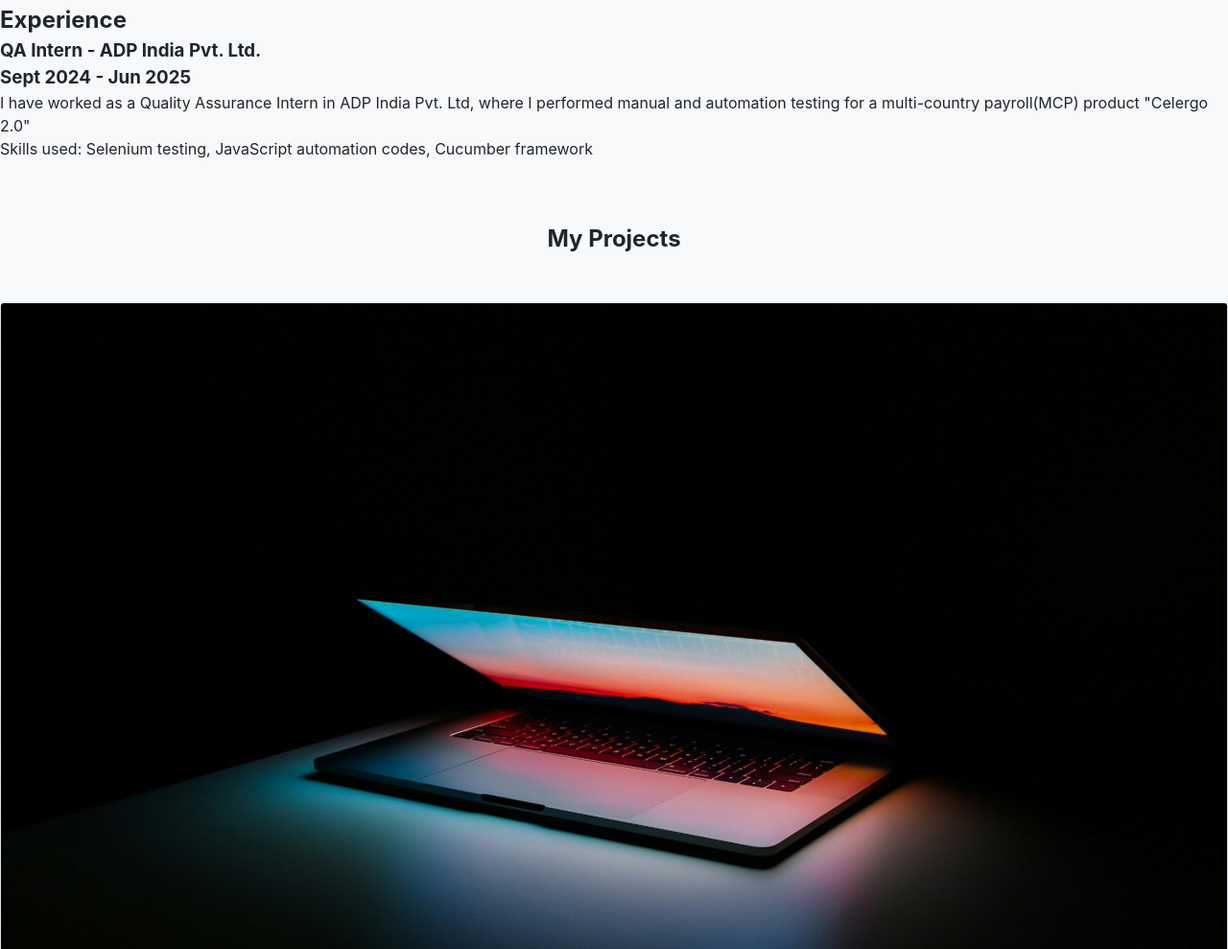
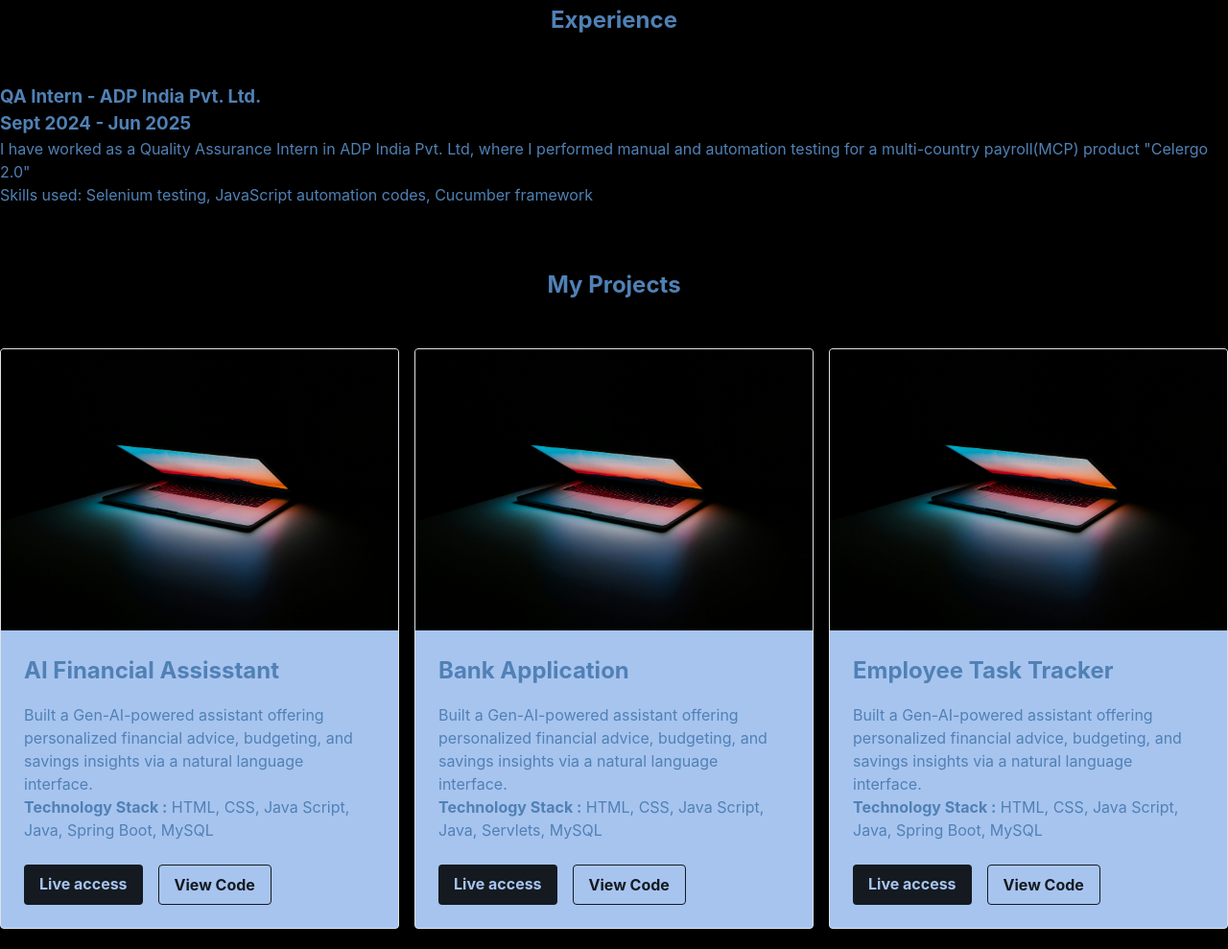
Before and after one commit to Zehruddin/Portfolio, a plain HTML site: page index.html in a window 1280 px wide. Shown: the part 1291-2280 px from the top of the page at 96% size. Drawn offline with Linux system fonts and the light colour scheme.

Commit message:
project section

```diff
--- a/css/style.css
+++ b/css/style.css
@@ -15,17 +15,21 @@
      COLOR PALETTE - LIGHT THEME
      ======================================== */
   /* A vibrant, accessible blue for primary interactive elements like links and buttons. */
-  --primary-color: #388de8;
+  /* --primary-color: #388de8; */
+  --primary-color: #141a20;
   /* A muted gray for secondary text or less important elements. */
   --secondary-color: #6c757d;
   /* A very light gray for the main page background, which is softer on the eyes than pure white. */
-  --background-color: #f8f9fa;
+  --background-color: #000000;
   /* White for surfaces that should stand out from the background, like cards, headers, and forms. */
-  --surface-color: #ffffff;
+  /* --surface-color: #ffffff; */
+  --surface-color: #a7c4ef;
   /* A dark, highly readable color for main text content. We use a dark gray instead of pure black for better readability. */
-  --text-color: #212529;
+  /* --text-color: #212529; */
+  --text-color: #5081b5;
   /* A slightly lighter text color for subtitles, placeholders, or less emphasized text. */
-  --text-color-light: #495057;
+  /* --text-color-light: #495057; */
+  --text-color-light: #2c74c2;
   /* A subtle border color for elements like cards and form inputs. */
   --border-color: #dee2e6;
   /* A subtle shadow color to give elements depth. */
@@ -138,6 +142,7 @@ header nav ul li a{
     color: var(--text-color);
     font-weight: var(--font-weight-bold);
     padding: 0.5rem;
+    text-align: center;
 }
 #hero {
   min-height: 90vh;
@@ -276,3 +281,11 @@ header nav ul li a{
   color: var(--primary-color);
   border: 1px solid var(--primary-color);
 }
+.projects-container{
+  display: flex;
+  gap: var(--spacing-unit);
+}
+#experience h1 {
+  text-align: center;
+  margin-bottom: calc(var(--spacing-unit) * 3);
+}
--- a/index.html
+++ b/index.html
@@ -43,7 +43,7 @@
     </section>
     <section id="experience">
         <div class="container">
-            <h2>Experience</h2>
+            <h1>Experience</h1>
             <h3>QA Intern - ADP India Pvt. Ltd.</h3><h3>Sept 2024 - Jun 2025</h3>
             <p>I have worked as a Quality Assurance Intern in ADP India Pvt. Ltd, where I performed manual and automation testing for a multi-country payroll(MCP) product "Celergo 2.0"</p>
             <p>Skills used: Selenium testing, JavaScript automation codes, Cucumber framework</p>
@@ -57,6 +57,30 @@
                     <img src="images/project-placeholder-1.jpg" alt="Project-1" class="project-image">
                     <div class="project-info">
                         <h2>AI Financial Assisstant</h2>
+                        <p>Built a Gen-AI-powered assistant offering personalized financial advice, budgeting, and savings insights via a natural language interface.</p>
+                        <p><b>Technology Stack :</b> HTML, CSS, Java Script, Java, Spring Boot, MySQL</p>
+                    </div>
+                    <div class="project-links">
+                        <a href="#" target="_blank">Live access</a>
+                        <a href="#" target="_blank">View Code</a>
+                    </div>
+                </div>
+                <div class="project-card">
+                    <img src="images/project-placeholder-1.jpg" alt="Project-1" class="project-image">
+                    <div class="project-info">
+                        <h2>Bank Application</h2>
+                        <p>Built a Gen-AI-powered assistant offering personalized financial advice, budgeting, and savings insights via a natural language interface.</p>
+                        <p><b>Technology Stack :</b> HTML, CSS, Java Script, Java, Servlets, MySQL</p>
+                    </div>
+                    <div class="project-links">
+                        <a href="#" target="_blank">Live access</a>
+                        <a href="#" target="_blank">View Code</a>
+                    </div>
+                </div>
+                <div class="project-card">
+                    <img src="images/project-placeholder-1.jpg" alt="Project-1" class="project-image">
+                    <div class="project-info">
+                        <h2>Employee Task Tracker</h2>
                         <p>Built a Gen-AI-powered assistant offering personalized financial advice, budgeting, and savings insights via a natural language interface.</p>
                         <p><b>Technology Stack :</b> HTML, CSS, Java Script, Java, Spring Boot, MySQL</p>
                     </div>
```
